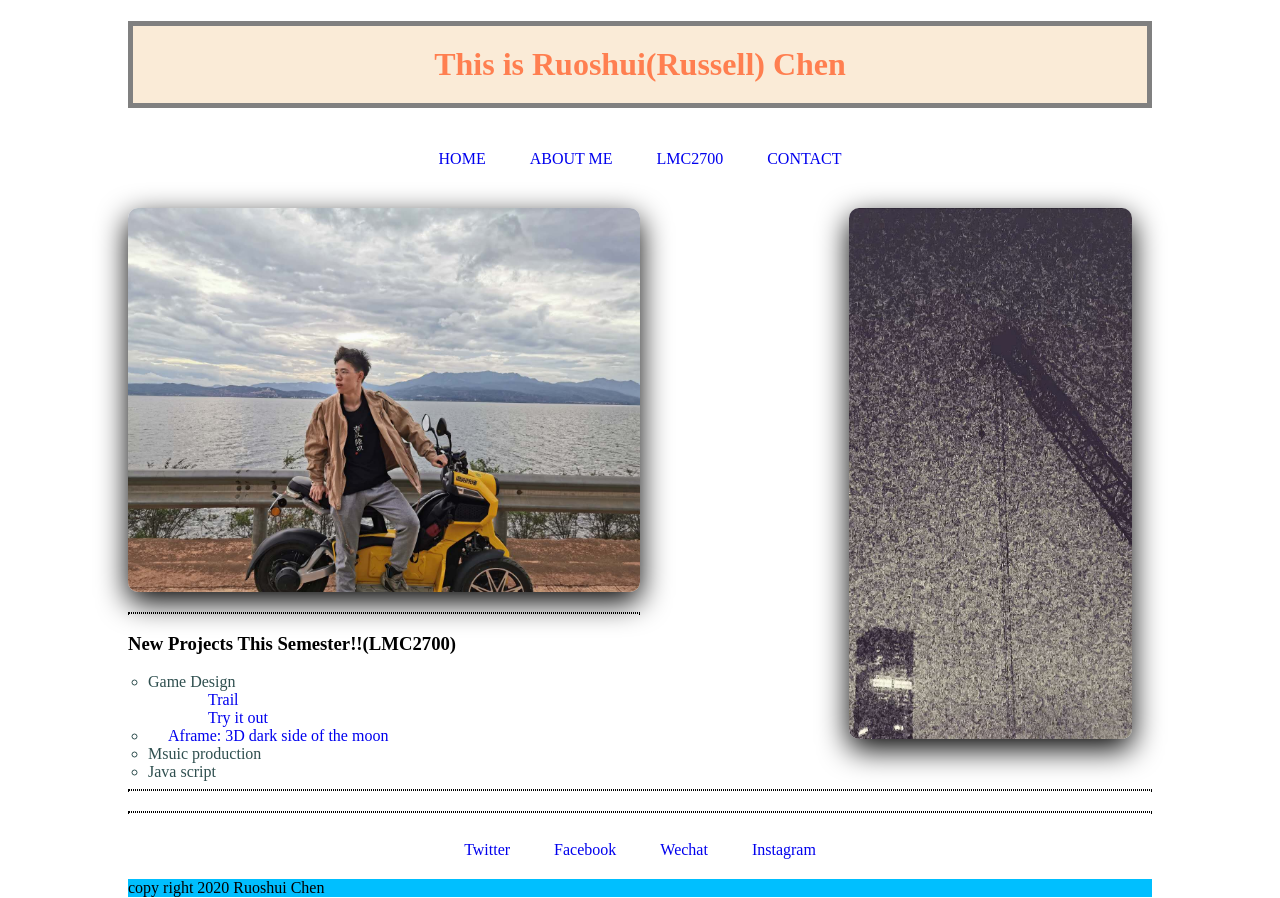
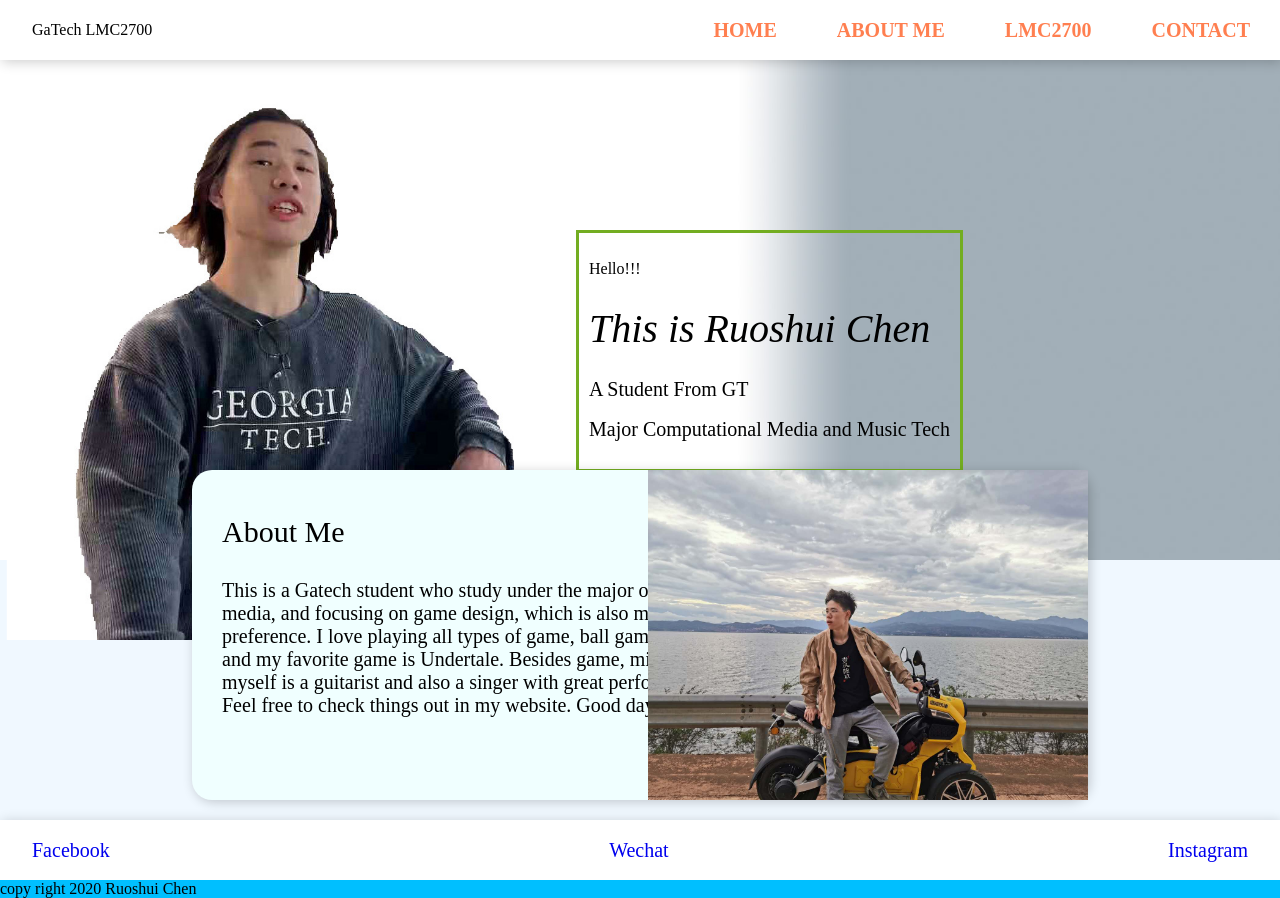
Before and after one commit to RuoshuiChen/RuoshuiChen.github.io, a plain HTML site: page index.html in a window 1280 px wide. Drawn offline with Linux system fonts and the light colour scheme.

Commit message:
final
final

```diff
--- a/index.html
+++ b/index.html
@@ -7,41 +7,34 @@
         <title>This is Ruoshui's Webpage</title>
     </head>
     <body>
-        <h1 class = "header">This is Ruoshui(Russell) Chen</h1>
-        <nav class = "navigation">
-            <a href = "index.html">HOME</a>
-            <a href = "about%20me.html">ABOUT ME</a>
-            <a href = "LMC2700.html">LMC2700</a>
-            <a href = "contact.html">CONTACT</a>
-        </nav>
-        <main>
-            <section>
-                <img class = "selfPhoto" src="%E5%BE%AE%E4%BF%A1%E5%9B%BE%E7%89%87_20200830161319.jpg">
+        <section>
+                <nav class = "navigation">
+                    <a>GaTech LMC2700</a>
+                    <ul>
+                        <li><a href = "index.html">HOME</a></li>
+                        <li><a href = "about%20me.html">ABOUT ME</a></li>
+                        <li><a href = "LMC2700.html">LMC2700</a></li>
+                        <li><a href = "contact.html">CONTACT</a></li>
+                    </ul>
+                </nav>
+                <div class = "intro">
+                    <p>Hello!!!</p>
+                    <p class = "name">This is Ruoshui Chen</p>
+                    <p class = "des">A Student From GT</p>
+                    <p class = "des">Major Computational Media and Music Tech</p>
+                </div>
 
-
-            </section>
-            <aside>
-                <img class = "backgroudPho"src=微信图片_20200911172514.jpg>
-
-            </aside>
-            <hr>
-                <h3>New Projects This Semester!!(LMC2700)</h3>
-                <ol class = "project">
-                    <li>Game Design</li>
-                    <ul><a href = "#">Trail</a></ul>
-                    <ul><a href = "#">Try it out</a></ul>
-                    <li><a href = "dark%20side%20of%20the%20moon%203D.html">Aframe: 3D dark side of the moon</a></li>
-                    <li>Msuic production</li>
-                    <li>Java script</li>
-                </ol>
-            <hr>
-
-        </main>
-
-
-        <hr>
+                <img src = "2700me.jpg" class = "me">
+        </section>
+        <div class = "lmc">
+            <img src = "%E5%BE%AE%E4%BF%A1%E5%9B%BE%E7%89%87_20200830161319.jpg" class = "me2">
+            <div class = "aboutText">
+                <p class = "about">About Me</p>
+                <p class = "content">This is a Gatech student who study under the major of Computational media, and focusing on game design, which is also my future job preference. I love playing all types of game, ball games, chess, LOL, etc, and my favorite game is Undertale. Besides game, mi like music either, i myself is a guitarist and also a singer with great performances expeirence. Feel free to check things out in my website. Good day.
+                </p>
+            </div>
+        </div>
         <nav class = "contact">
-            <a href = "#">Twitter</a>
             <a href = "#">Facebook</a>
             <a href = "#">Wechat</a>
             <a href = "#">Instagram</a>
--- a/style.css
+++ b/style.css
@@ -1,34 +1,79 @@
-*{
-    box-sizing: border-box
+
+body{
+    background-color:aliceblue;
+    padding: 0px;
+    margin: 0 auto;
 }
 
-body{
-    font-size: 16px;
-    width: 80vw;
-    margin: 0 auto;
+ul {
+    list-style: none;
+}
+
+section {
+    width: 100%;
+    height: 70vh;
+    background-image: url(backgroudcover.jpg);
+    background-repeat: no-repeat;
+    background-size: cover;
+}
+
+.intro {
+    position: absolute;
+    border: 3px solid #73AD21;
+    line-height: 20px;
+    padding: 10px;
+    Left: 45%;
+    top: 230px;
+}
+
+
+.name{
+    font-size: 40px;
+    font-style: italic
+}
+.des {
+    font-size: 20px;
+}
+
+.me{
+    height: 560px;
+    position:absolute;
+    left: 30%;
+    top: 80px;
+    bottom: 0px;
+    transform: translateX(-70%);
 
 }
-main{
-    margin: 20px 0;
+.me2 {
+    height: 330px;
+    position:absolute;
+    right: 0;
+}
 
+.aboutText {
+    text-align: left;
+    width: 600px;
+    padding: 15px;
+    padding-left: 30px;
 }
-html{
-    font-size: 62.5%;
+.selfintro{
+    width:600px;
+    padding:30px;
 
 }
 
-
-.header{
-    color:coral;
-    text-align: center;
-    background-color: antiquewhite;
-    padding: 2rem;
-    border: 0.5rem solid gray
+.lmc{
+    width: 70%;
+    height: 330px;
+    background-color:azure;
+    border-radius: 20px;
+    box-shadow: 2px 2px 12px rgba(0, 0, 0, 0.2);
+    margin:-7% auto 20px auto;
+    position:relative;
 }
 
-hr{
-    width: auto;
-    border-style: dotted;
+.contact{
+    font-size: 20px;
 }
 
 .project{
@@ -41,6 +86,14 @@ hr{
     margin: 0 auto;
 }
 
+.about {
+    font-size: 30px;
+}
+
+.content {
+    font-size: 20px
+}
+
 
 a:hover{
     color:deeppink;
@@ -49,20 +102,25 @@ a:hover{
 
 
 nav{
-    text-align: center;
-    padding: 2rem;
-
-
+    display: flex;
+    justify-content: space-between;
+    align-items: center;
+    height: 60px;
+    background-color: #FFFFFF;
+    box-shadow: 2px 2px 12px rgba(0,0,0,0.2);
+    padding 0px 5%
+}
+nav ul{
+    display:flex;
+}
+nav ul li a{
+    margin: 30px;
+    font-family: myriad pro regular;
+    color:coral;
+    font-size: 20px;
+    font-weight:700;
 }
 
-aside{
-    width: 50%;
-    float: right;
-    padding: 0 2rem;
-    margin: 0 auto;
-
-
-}
 
 footer{
     background-color:deepskyblue
@@ -71,28 +129,8 @@ footer{
 a{
     text-decoration: none;
     margin: 0 2rem;
-
-}
-.selfPhoto{
-   width: 50%;
-    margin: 0 auto;
-    border-radius: 1rem;
-    margin-bottom: 2rem;
-    box-shadow: 0 1rem 3rem black;
-    height: auto;
-    float:left
-}
-.backgroudPho{
-    width: 60%;
-    margin: 0 auto;
-    border-radius: 1rem;
-    margin-bottom: 2rem;
-    box-shadow: 0 1rem 3rem black;
-    height: auto;
-    padding: ;
-    float:right
 }
 
 .drum{
-    width: 100%
+    width: 600px
 }
```
Also changed, not shown: LMC2700.html (+1 -2 lines), about me.html (+4 -2 lines), movies.html (added, +16 -0 lines), 2700me.jpg (added), backgroudcover.jpg (added), 1 other file.
